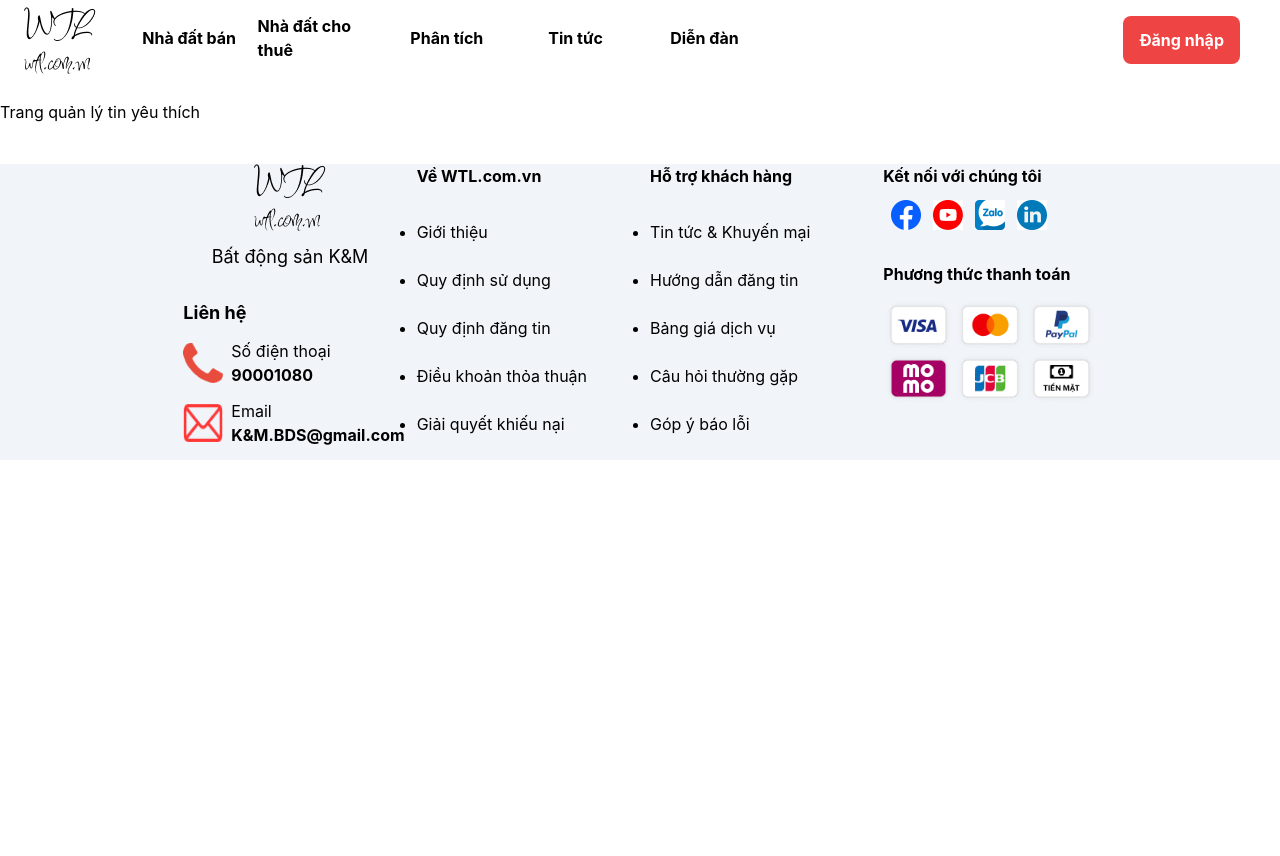
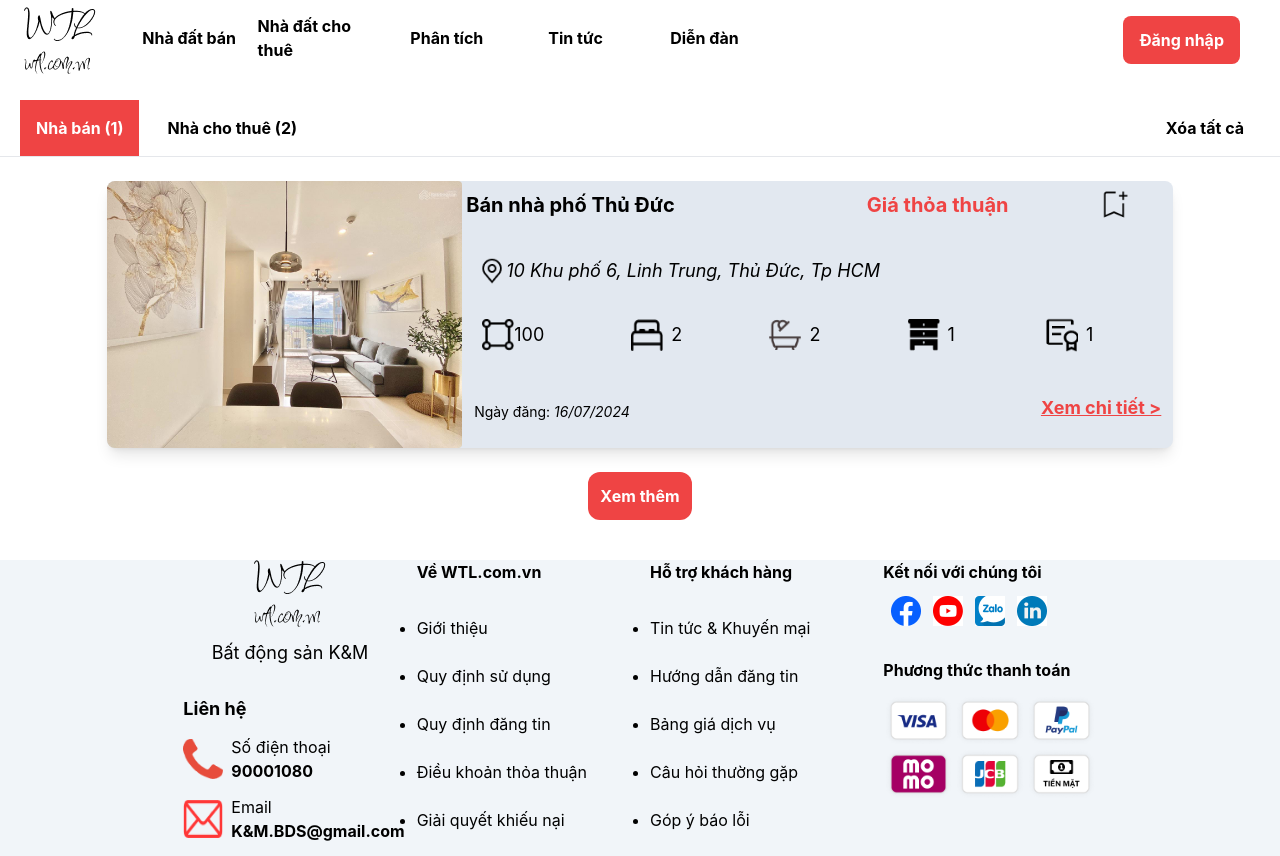
Before and after one commit to NguyenKiet-Anh/IE207, a React (Create React App) app in the folder frontend/: page /wish-list in a window 1280 px wide. Before the commit the page ends 800 px from the top, so only its background shows below. Built offline with nearby package versions, Linux system fonts and the light colour scheme.

Commit message:
Complete UI for WishList

```diff
--- /dev/null
+++ b/frontend/src/assets/WishListData/WishListRentData.jsx
@@ -0,0 +1,9 @@
+import PropertyImage from '../../images/for-test/property.jpg';
+import BrokerImage from '../../images/for-test/broker.webp';
+import MapImage from '../../images/for-test/map.png';
+
+const WishListRentData = [
+    {kind: 1, id: 1, img: PropertyImage, title: 'Cho thuê nhà phố Thủ Đức', about: 'Lorem ipsum dolor sit amet consectetur adipisicing elit. Fuga iure molestiae nam. Sint ea rerum sunt, obcaecati maiores accusamus ex! Animi est ullam nisi nostrum velit officiis laboriosam eos in?', price: 'Giá thỏa thuận', address: '10 Khu phố 6, Linh Trung, Thủ Đức, Tp HCM', area: 100, bedroom: 2, bathroom: 2, furniture: 1, policy: 1, author_img: BrokerImage, author_id: 1, author_name: 'Đỗ Văn Bảy', update: '16/07/2024', phone: '09177777777', map: MapImage},
+    {kind: 1, id: 2, img: PropertyImage, title: 'Cho thuê nhà phố Thủ Đức', about: 'Lorem ipsum dolor sit amet consectetur adipisicing elit. Fuga iure molestiae nam. Sint ea rerum sunt, obcaecati maiores accusamus ex! Animi est ullam nisi nostrum velit officiis laboriosam eos in?', price: 'Giá thỏa thuận', address: '10 Khu phố 6, Linh Trung, Thủ Đức, Tp HCM', area: 100, bedroom: 2, bathroom: 2, furniture: 0, policy: 0, author_img: BrokerImage, author_id: 1, author_name: 'Đỗ Văn Bảy', update: '16/07/2024', phone: '09177777777', map: MapImage}
+];
+export default WishListRentData;
--- /dev/null
+++ b/frontend/src/assets/WishListData/WishListSaleData.jsx
@@ -0,0 +1,8 @@
+import PropertyImage from '../../images/for-test/property.jpg';
+import BrokerImage from '../../images/for-test/broker.webp';
+import MapImage from '../../images/for-test/map.png';
+
+const WishListSaleData = [
+    {kind: 0, id: 1, img: PropertyImage, title: 'Bán nhà phố Thủ Đức', about: 'Lorem ipsum dolor sit amet consectetur adipisicing elit. Fuga iure molestiae nam. Sint ea rerum sunt, obcaecati maiores accusamus ex! Animi est ullam nisi nostrum velit officiis laboriosam eos in?', price: 'Giá thỏa thuận', address: '10 Khu phố 6, Linh Trung, Thủ Đức, Tp HCM', area: 100, bedroom: 2, bathroom: 2, furniture: 1, policy: 1, author_img: BrokerImage, author_id: 1, author_name: 'Đỗ Văn Bảy', update: '16/07/2024', phone: '09177777777', map: MapImage}
+];
+export default WishListSaleData;
--- a/frontend/src/components/layout/Content/Broker/BrokerProperty.jsx
+++ b/frontend/src/components/layout/Content/Broker/BrokerProperty.jsx
@@ -4,7 +4,7 @@ import BathIcon from '../../../../images/icons/bath.png';
 const BrokerProperty = (author_property) => {
     return (
         <div className='pb-10 pt-2 xl:w-1/2'>
-            <div className="mx-2 border-b">
+            <div className="mx-2 border">
                 <div className="h-56 md:h-64 flex justify-center">
                     <img
                         src={author_property.img}
--- a/frontend/src/components/layout/Content/Property/PropertyCard.jsx
+++ b/frontend/src/components/layout/Content/Property/PropertyCard.jsx
@@ -1,4 +1,5 @@
 import AddFavouriteIcon from '../../../../images/icons/add-favourite.png';
+import RemoveFavouriteIcon from '../../../../images/icons/remove-wishlist.png';
 import BedRoomIcon from '../../../../images/icons/bed.png';
 import BathRoomIcon from '../../../../images/icons/bath.png';
 import Acreageicon from '../../../../images/icons/acreage.png';
@@ -7,10 +8,12 @@ import FurnitureIcon from '../../../../images/icons/furniture.png';
 import policyIcon from '../../../../images/icons/policy.png';
 import LocationIcon from '../../../../images/icons/location.png';
 
+import { ActiveButton } from '../../../../ActiveButton';
 import { Link } from 'react-router-dom';
 
 const PropertyCard = (props) => {
     // Functions here
+    const { isWishListActived } = ActiveButton();
 
     // Render here
     return (
@@ -28,6 +31,15 @@ const PropertyCard = (props) => {
                 <div className="flex flex-wrap items-center my-1"> { /* Row for title and price */ }
                     <p className='w-3/6 font-bold text-md lg:text-lg xl:text-xl'>{props.title}</p>
                     <p className='w-2/6 font-bold text-md lg:text-lg xl:text-xl text-red-500 text-center'>{props.price}</p>
+                    {isWishListActived? (
+                        <button className='w-1/6 flex justify-center'>
+                            <img
+                                src={RemoveFavouriteIcon}
+                                alt="Icon thêm tin vào danh sách quan tâm"
+                                className='w-10 h-10 hover:bg-red-400 hover:rounded-md'
+                            />
+                        </button>
+                    ) : (
                         <button className='w-1/6 flex justify-center'>
                             <img
                                 src={AddFavouriteIcon}
@@ -35,6 +47,8 @@ const PropertyCard = (props) => {
                                 className='w-10 h-10 hover:bg-red-400 hover:rounded-md'
                             />
                         </button>
+                    )}
+
                 </div>
 
                 <div className='flex mx-3 lg:my-5 xl:my-8'> { /* Row for address */ }
--- a/frontend/src/components/layout/Navbar.jsx
+++ b/frontend/src/components/layout/Navbar.jsx
@@ -22,6 +22,7 @@ function Navbar() {
         setAccountIsActived,
         accountActive,
         accountDeactive } = ActiveButton();
+
     const handleWishListButton = async () => {
         await accountDeactive();
         await wishListActive();
--- a/frontend/src/pages/EstateForSale.jsx
+++ b/frontend/src/pages/EstateForSale.jsx
@@ -18,7 +18,7 @@ function EstateForSale() {
                             id={card.id}
                             img={card.img}
                             title={card.title}
-                            about={card.abo}
+                            about={card.about}
                             price={card.price}
                             address={card.address}
                             area={card.area}
--- a/frontend/src/pages/WishList.jsx
+++ b/frontend/src/pages/WishList.jsx
@@ -1,7 +1,133 @@
+import { useState, useEffect } from "react";
+import PropertyCard from "../components/layout/Content/Property/PropertyCard";
+import WishListSaleData from '../assets/WishListData/WishListSaleData';
+import WishListRentData from "../assets/WishListData/WishListRentData";
+
+
 function WishList() {
+    // Variables here
+    const [isSale, setIsSale] = useState(true);
+
+    const handleOnSale = () => {
+        setIsSale(true);
+    };
+
+    const handleOffSale = () => {
+        setIsSale(false);
+    };
+
+    // Functions here
+
+    // Render here
     return (
         <div>
-            Trang quản lý tin yêu thích
+            <div className="flex justify-between mx-5">
+                {isSale? (
+                    <>
+                        <div className="flex gap-3">
+                            <div>
+                                <button className="p-4 bg-red-500 text-white">
+                                    <p className="font-bold">Nhà bán ({WishListSaleData.length})</p>
+                                </button>
+                            </div>
+                            <div className="p-4 hover:bg-red-500 hover:text-white">
+                                <button
+                                    onClick={handleOffSale}
+                                >
+                                    <p className="font-bold">Nhà cho thuê ({WishListRentData.length})</p>
+                                </button>
+                            </div>
+                        </div>
+                        <div className="p-4 hover:bg-red-500 hover:text-white">
+                            <button>
+                                <p className="font-bold">Xóa tất cả</p>
+                            </button>
+                        </div>
+                    </>
+                ) : (
+                    <>
+                        <div className="flex gap-3">
+                            <div>
+                                <button className="p-4 hover:bg-red-500 hover:text-white"
+                                onClick={handleOnSale}>
+                                    <p className="font-bold">Nhà bán ({WishListSaleData.length})</p>
+                                </button>
+                            </div>
+                            <div className="p-4 bg-red-500 text-white">
+                                <button>
+                                    <p className="font-bold">Nhà cho thuê ({WishListRentData.length})</p>
+                                </button>
+                            </div>
+                        </div>
+                        <div className="p-4 hover:bg-red-500 hover:text-white">
+                            <button>
+                                <p className="font-bold">Xóa tất cả</p>
+                            </button>
+                        </div>
+                    </>
+                )}
+            </div>
+            <hr />
+            {isSale? (
+                <div>
+                    {WishListSaleData.map((data) => (
+                        <div className="flex justify-center">
+                            <div className="md:w-3/6 lg:w-5/6 2xl:w-1/2">
+                                <PropertyCard
+                                    kind={data.kind}
+                                    id={data.id}
+                                    img={data.img}
+                                    title={data.title}
+                                    about={data.about}
+                                    price={data.price}
+                                    address={data.address}
+                                    area={data.area}
+                                    bedroom={data.bedroom}
+                                    bathroom={data.bathroom}
+                                    furniture={data.furniture}
+                                    policy={data.policy}
+                                    author_img={data.author_img}
+                                    author_name={data.author_name}
+                                    update={data.update}
+                                ></PropertyCard>
+                            </div>
+                        </div>
+                    ))}
+                </div>
+            ) : (
+                <div>
+                    {WishListRentData.map((data) => (
+                        <div className="flex justify-center">
+                            <div className="md:w-3/6 lg:w-5/6 2xl:w-1/2">
+                                <PropertyCard
+                                    kind={data.kind}
+                                    id={data.id}
+                                    img={data.img}
+                                    title={data.title}
+                                    about={data.about}
+                                    price={data.price}
+                                    address={data.address}
+                                    area={data.area}
+                                    bedroom={data.bedroom}
+                                    bathroom={data.bathroom}
+                                    furniture={data.furniture}
+                                    policy={data.policy}
+                                    author_img={data.author_img}
+                                    author_name={data.author_name}
+                                    update={data.update}
+                                ></PropertyCard>
+                            </div>
+                        </div>
+                    ))}
+                </div>
+            )}
+            <div>
+                <div className="flex justify-center">
+                    <button className="bg-red-500 p-3 rounded-xl hover:bg-black">
+                        <p className="font-bold text-white">Xem thêm</p>
+                    </button>
+                </div>
+            </div>
         </div>
     )
 };
```
Also changed, not shown: frontend/src/assets/EstateForSale/EstateForSaleCardData.jsx (line endings or trailing spaces), frontend/src/images/icons/remove-wishlist.png (added). Lines whose indentation alone changed are shown as unchanged.
